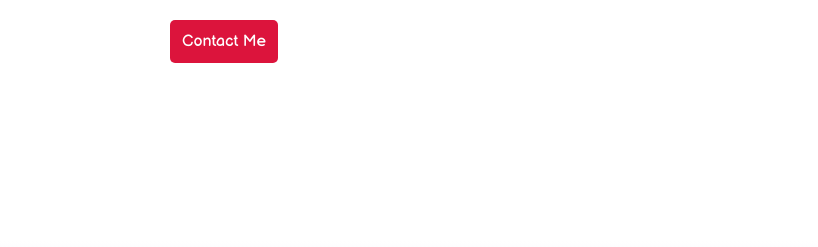
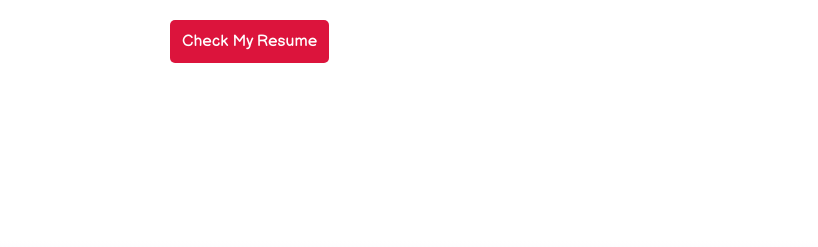
Before and after one commit to jerson2502/Jerson, a plain HTML site: page index.html in a window 1280 px wide. Shown: the part 1343-1590 px from the top of the page, 462-1280 px from the left. Drawn offline with nearby package versions, Linux system fonts and the light colour scheme.

Commit message:
updated_main

```diff
--- a/index.html
+++ b/index.html
@@ -110,7 +110,7 @@
                         <h2 class="about__subtitle"><span class="hello"></span></h2>
                         <span class="about__profession">I am an Aspiring Web designer</span>
                         <p class="about__text">I am an enthusiast when it comes to the  field of Web Designing that's  why I  eagerly want to share my knowledge and skills and hopefully to contribute to the team's success and I always want to learn new skills and  apply it in the field to show how  passionate I am in my dream working field that I want to work with.</p>
-                        <a href="#contact" class="check__Me">Contact Me</a><br><br>
+                        <a href="https://jerson2502.github.io/cv/" class="check__Me">Check My Resume</a><br><br>
 
                     </div>
                 </div>
```
